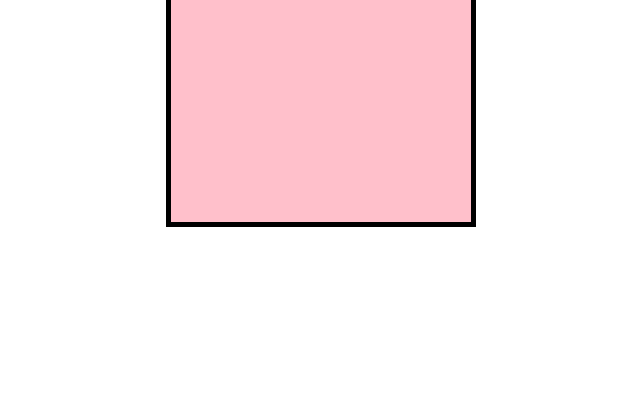
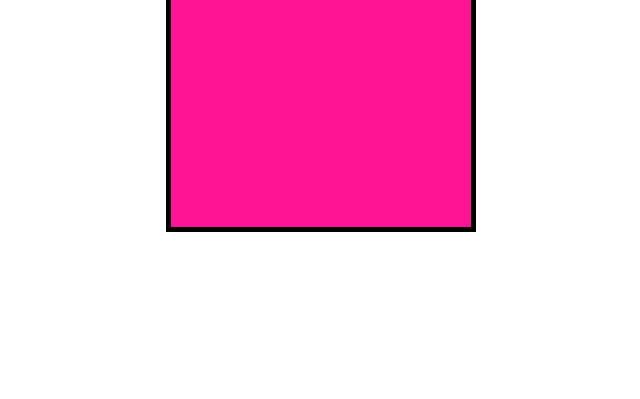
Before and after one commit to mrinmayee1997/Bootstrap2, a plain HTML site: page index.html in a window 1280 px wide. Shown: the part 401-800 px from the top of the page, without its empty margins (319-959 px from the left). Drawn offline with Linux system fonts and the light colour scheme.

Commit message:
add new change

```diff
--- a/style.css
+++ b/style.css
@@ -9,7 +9,8 @@
 .box-2{
     height: 300px;
     width: 300px;
-    background-color: pink;
+    background-color: deeppink;
     border: 5px solid black;
     margin: auto;
+    margin-top: 5px;
 }
```
